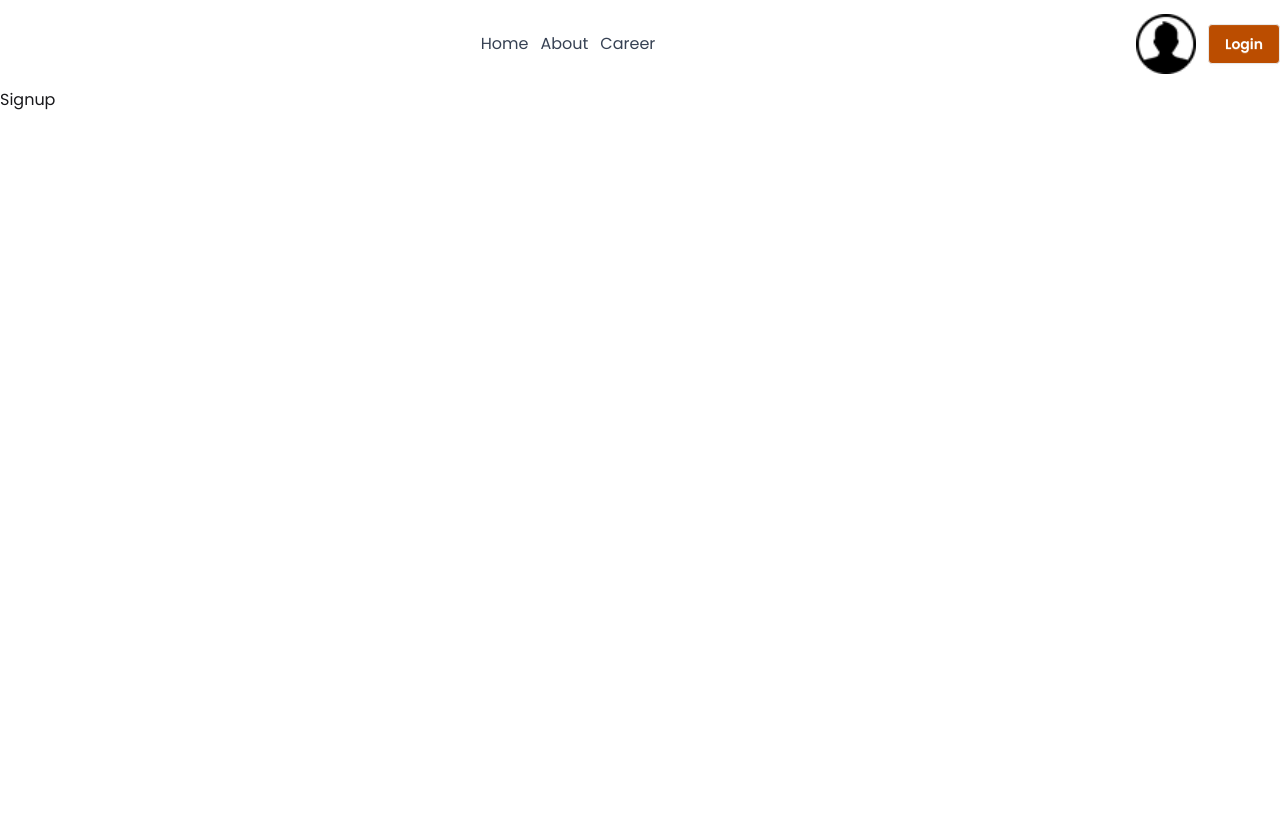
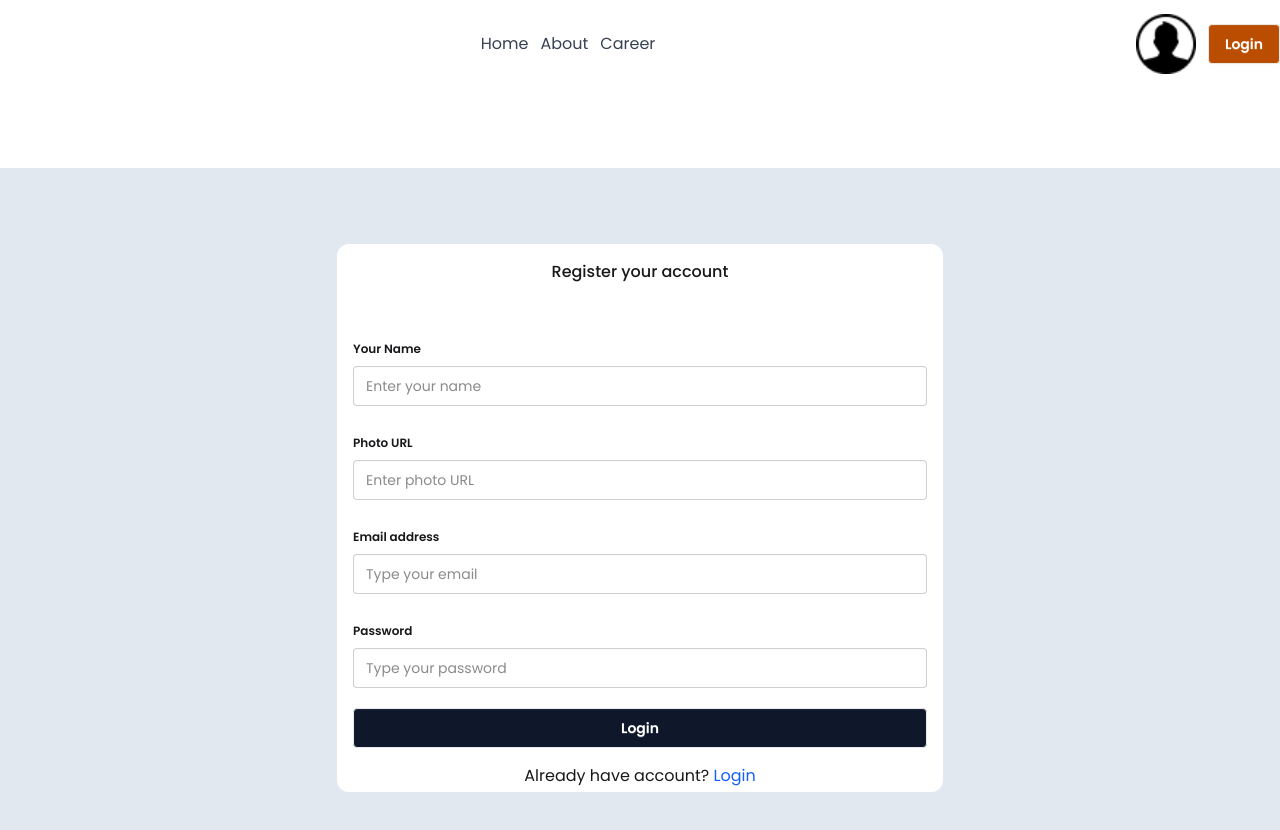
Before and after one commit to shale-taspy/dragon-news, a Next.js app: page /signup in a window 1280 px wide. Shown: the top 830 px of the page. Before the commit the page ends 800 px from the top, so only its background shows below. Built offline with nearby package versions, Linux system fonts and the light colour scheme.

Commit message:
better auth setup done

```diff
--- a/package.json
+++ b/package.json
@@ -9,11 +9,15 @@
     "lint": "eslint"
   },
   "dependencies": {
+    "@better-auth/mongo-adapter": "^1.6.23",
+    "better-auth": "^1.6.23",
     "date-fns": "^4.4.0",
+    "mongodb": "^7.5.0",
     "next": "16.2.10",
     "react": "19.2.4",
     "react-dom": "19.2.4",
     "react-fast-marquee": "^1.6.5",
+    "react-hook-form": "^7.81.0",
     "react-icons": "^5.7.0"
   },
   "devDependencies": {
--- a/src/app/(auth)/login/page.jsx
+++ b/src/app/(auth)/login/page.jsx
@@ -1,9 +1,36 @@
+'use client'
+import Link from 'next/link';
 import React from 'react';
+import { useForm } from 'react-hook-form';
+
 
 const LoginPage = () => {
+  const {register, handleSubmit,formState:{errors}} = useForm()
+  const handleLogin = (data) => {
+    console.log(data);
+
+  }
   return (
-    <div>
-      <h2 className=''>Login Page</h2>
+    <div className='container mx-auto bg-slate-200 min-h-175 min-w-188 flex justify-center items-center mt-20'>
+      <div className='bg-white text-base p-4 rounded-xl h-[548px] w-[606px]'>
+        <h2 className=' text-center font-medium mb-2'>Login your account</h2>
+
+        <form className='space-y-4 items-center justify-center mt-12' onSubmit={handleSubmit(handleLogin)}>
+          <fieldset className="fieldset">
+            <legend className="fieldset-legend">Email address</legend>
+            <input type="email" className="input w-full" placeholder="Type your email"  {...register('email')} />
+
+          </fieldset>
+
+          <fieldset className="fieldset">
+            <legend className="fieldset-legend">Password</legend>
+            <input type="password" className="input w-full" placeholder="Type your password" {...register('password', { required: "password is required please enter your password" })} />
+            {errors.password && <p className='text-red-600'>{errors.password.message}</p>}
+          </fieldset>
+          <button className="btn w-full bg-slate-900 text-white">Login</button>
+        </form>
+        <p className='text-center mt-4'>Don’t Have An Account ? <Link href="/signup" className='text-blue-600'>Signup</Link> </p>
+      </div>
     </div>
   );
 };
--- a/src/app/(auth)/signup/page.jsx
+++ b/src/app/(auth)/signup/page.jsx
@@ -1,9 +1,50 @@
+'use client'
 import React from 'react';
+import Link from 'next/link';
+import { useForm } from 'react-hook-form';
 
 const SignUpPage = () => {
+
+  const {register, handleSubmit,formState:{errors}} = useForm()
+  const handleSignup = (data) => {
+    console.log(data);
+
+  }
   return (
-    <div>
-      <h2>Signup</h2>
+    <div className='container mx-auto bg-slate-200 min-h-175 min-w-188 flex justify-center items-center mt-20'>
+      <div className='bg-white text-base p-4 rounded-xl h-[548px] w-[606px]'>
+        <h2 className=' text-center font-medium mb-2'>Register your account</h2>
+
+        <form className='space-y-4 items-center justify-center mt-12' onSubmit={handleSubmit(handleSignup)}>
+
+          <fieldset className="fieldset">
+            <legend className="fieldset-legend">Your Name</legend>
+            <input type="text" className="input w-full" placeholder="Enter your name" {...register('name', { required: "name is required please enter your name" })} />
+            {errors.name && <p className='text-red-600'>{errors.name.message}</p>}
+          </fieldset>
+
+          <fieldset className="fieldset">
+            <legend className="fieldset-legend">Photo URL</legend>
+            <input type="text" className="input w-full" placeholder="Enter photo URL" {...register('photo', { required: "Input a photo" })} />
+            {errors.photo && <p className='text-red-600'>{errors.photo.message}</p>}
+          </fieldset>
+
+          <fieldset className="fieldset">
+            <legend className="fieldset-legend">Email address</legend>
+            <input type="email" className="input w-full" placeholder="Type your email"  {...register('email')} />
+
+          </fieldset>
+
+          <fieldset className="fieldset">
+            <legend className="fieldset-legend">Password</legend>
+            <input type="password" className="input w-full" placeholder="Type your password" {...register('password', { required: "password is required please enter your password" })} />
+            {errors.password && <p className='text-red-600'>{errors.password.message}</p>}
+          </fieldset>
+
+          <button className="btn w-full bg-slate-900 text-white">Login</button>
+        </form>
+        <p className='text-center mt-4'>Already have account? <Link href="/login" className='text-blue-600'>Login</Link> </p>
+      </div>
     </div>
   );
 };
--- a/src/app/components/homepage/news/LeftSide.jsx
+++ b/src/app/components/homepage/news/LeftSide.jsx
@@ -7,7 +7,7 @@ const LeftSide = ({categories, activeId}) => {
   return (
     <div className="font-bold text-3xl col-span-3 mt-5">
         <p className=" ">All Categories</p>
-  <ul className="flex flex-col gap-2">
+  <ul className="flex flex-col gap-2 mt-5">
       {
       categories.news_category.map(category=>{
         return <li key={category.category_id}
--- a/src/app/components/shared/Header.jsx
+++ b/src/app/components/shared/Header.jsx
@@ -10,7 +10,6 @@ const Header = () => {
       <p className='text-base font-medium'>Journalism Without Fear or Favour</p>
       <p className='text-base font-semibold'>{format(new Date(), "EEEE dd-MM-yyyy K-m-s-aa")}</p>
 
-      <h2>Header</h2>
     </div>
   );
 };
--- /dev/null
+++ b/src/app/lib/auth.js
@@ -0,0 +1,13 @@
+import { betterAuth } from "better-auth";
+import { MongoClient } from "mongodb";
+import { mongodbAdapter } from "better-auth/adapters/mongodb";
+
+const client = new MongoClient("");
+const db = client.db(process.env.MONGO_URI);
+
+export const auth = betterAuth({
+  database: mongodbAdapter(db, {
+    // Optional: if you don't provide a client, database transactions won't be enabled.
+    client
+  }),
+});
```
Also changed, not shown: 1 other file (tests, documents, lock files or other folders).
